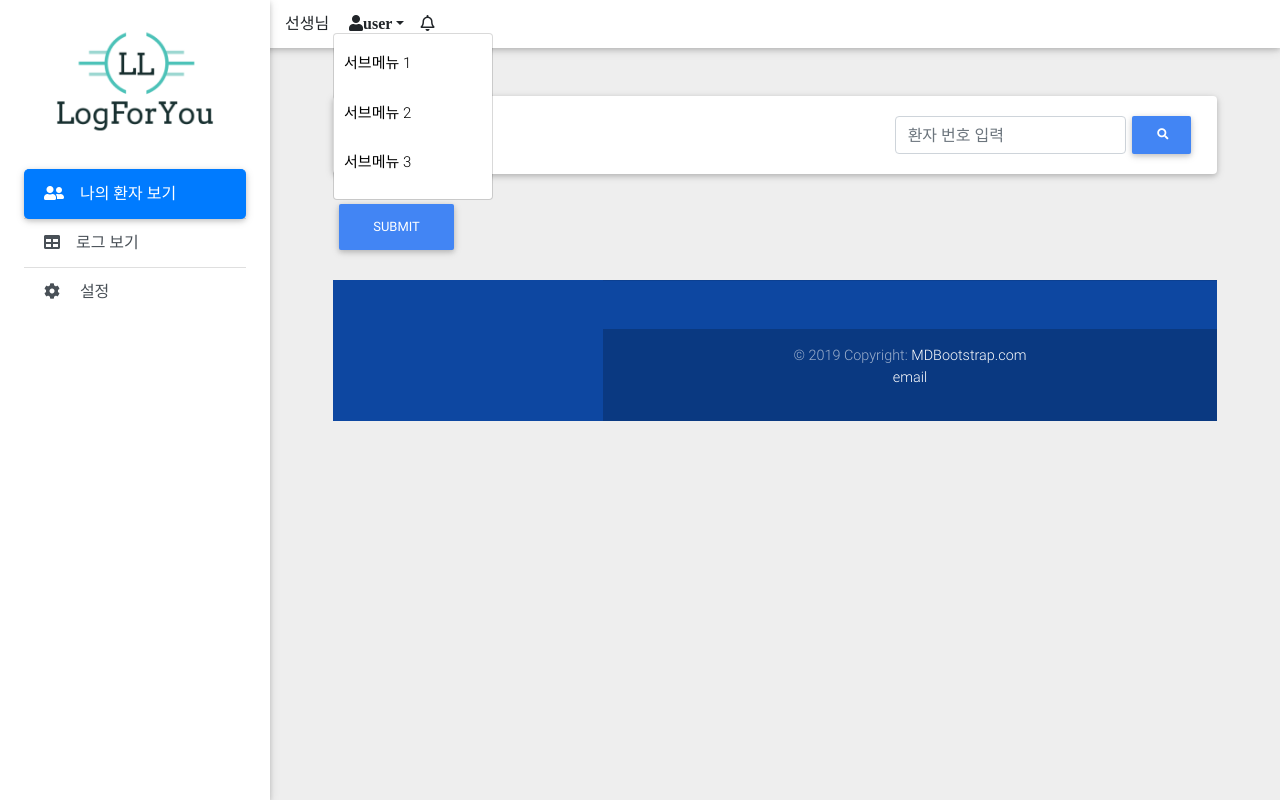
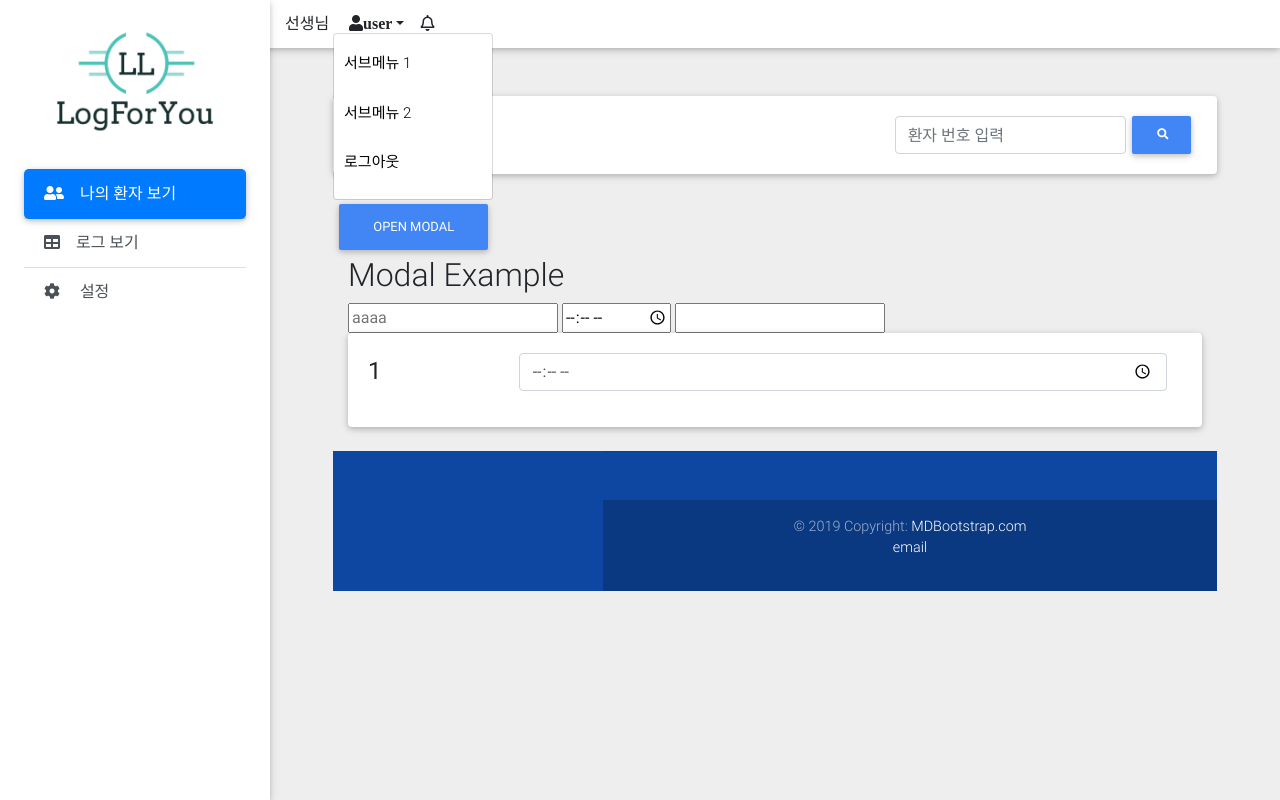
Before and after one commit to k156/LogForYou, a Python web app: template helloflask/templates/test.html in a window 1280 px wide, after a click on "user". Run offline with Jinja, Linux system fonts and the light colour scheme; the template is opened without the code that fills it, so the values that code supplies are empty; some libraries are stand-ins or nearby versions.

Commit message:
modal0001

```diff
--- a/helloflask/templates/application.html
+++ b/helloflask/templates/application.html
@@ -88,9 +88,12 @@ position:absolute;
             <li class="nav-item">
                 <strong id="user_name"></strong>{% block username %} {{uname}} 선생님{% endblock username %}</a> <!-- (이름)선생님 -->
                 <span class="user_name dropdown">
-                    {% block box %}
-                  <i class="fas fa-user ml-3" a href="localhost5000/sign_in" target="_self" onclick="clickcr(this, 'nmy.idname', '', '', event);My.movePage('localhost5000/sign_in');return false;"></i>
-                  {% endblock box %}
+                    <i class="fas fa-user ml-3 dropdown-toggle" id="dropdownMenuButton" data-toggle="dropdown">user</i>
+                    <div class="dropdown-menu" aria-labelledby="dropdownMenuButton">
+                      <a class="dropdown-item" href="#">서브메뉴 1</a>
+                      <a class="dropdown-item" href="#">서브메뉴 2</a>
+                      <a class="dropdown-item" href="/logout">로그아웃</a>
+                    </div>
                 </span>  <!--QQQ href 주소 '자기 정보 수정'페이지로. onclickr 수정.MymovePage 수정-->
 
                 <!-- <span class="user_name"><a href="localhost5000/sign_in" target="_self" onclick="clickcr(this, 'nmy.idname', '', '', event);My.movePage('https://nid.naver.com/user2/api/route.nhn?m=routePcProfileModification');return false;"><strong id="user_name"></strong>선생님 안녕하세요!</a></span>
@@ -174,6 +177,9 @@ position:absolute;
       {% endblock heading %}
       <!-- Heading -->
 
+      <button type="button" class="btn btn-primary" data-toggle="modal" data-target="#myModal">
+          Open modal
+        </button>
 
       {% block body %}
       <!--Grid row-->
--- /dev/null
+++ b/helloflask/templates/macro/column_input_forms.html
@@ -0,0 +1,71 @@
+{% macro coloumn_range5(name, num, typeid) %}
+<div class="card mb-4 wow fadeIn">
+    <!--Card content-->
+    <div class="card-body d-sm-flex justify-content-between">
+        <h4 class="mb-2 mb-sm-0 pt-1">
+            <span>{{name}}</span>
+        </h4>
+        <div class="form-group col-10">
+            <select class="form-control" id="exampleFormControlSelect1" name='{{typeid}}' value="">
+                <option>전체</option>
+                <option>1</option>
+                <option>2</option>
+                <option>3</option>
+                <option>4</option>
+                <option>5</option>
+            </select>
+        </div>
+    </div>
+</div>
+{% endmacro %}
+
+{% macro column_boolean(name, num, typeid) %}
+<div class="card mb-4 wow fadeIn">
+    <!--Card content-->
+    <div class="card-body d-sm-flex justify-content-between">
+        <h4 class="mb-2 mb-sm-0 pt-1">
+            <span>{{name}}</span>
+        </h4>
+        <div class="form-group col-8 container">
+            <div class="row">
+                <div class="form-check form-check-inline col">
+                    <input class="form-check-input" type="radio" name="{{typeid}}" id="inlineRadio1" value="0">
+                    <label class="form-check-label" for="inlineRadio1">없음</label>
+                </div>
+                <div class="form-check form-check-inline col">
+                    <input class="form-check-input" type="radio" name="{{typeid}}" id="inlineRadio2" value="1">
+                    <label class="form-check-label" for="inlineRadio2">있음</label>
+                </div>
+            </div>
+        </div>
+    </div>
+</div>
+{% endmacro %}
+
+{% macro column_inputbox(name, num, typeid) %}
+<div class="card mb-4 wow fadeIn">
+        <!--Card content-->
+        <div class="card-body d-sm-flex justify-content-between">
+            <h4 class="mb-2 mb-sm-0 pt-1">
+                <span>{{name}}</span>
+            </h4>
+            <div class="form-group col-10">
+                <input type="text" class="form-control" id="formGroupExampleInput" placeholder="내용 입력" name='{{typeid}}' value="">
+            </div>
+        </div>
+    </div>
+{% endmacro %}
+
+{% macro column_time(name, num, typeid) %}
+<div class="card mb-4 wow fadeIn">
+        <!--Card content-->
+        <div class="card-body d-sm-flex justify-content-between">
+            <h4 class="mb-2 mb-sm-0 pt-1">
+                <span>{{name}}</span>
+            </h4>
+            <div class="form-group col-10">
+                <input type="time" class="form-control" id="formGroupExampleInput" placeholder="내용 입력" name='{{typeid}}' value="">
+            </div>
+        </div>
+    </div>
+{% endmacro %}
--- a/helloflask/templates/test.html
+++ b/helloflask/templates/test.html
@@ -1,37 +1,41 @@
 {% extends "application.html" %}
-{% from "macro/test_form.html" import coloumn_range5, column_boolean, column_inputbox, test_call %}
+{% from "macro/column_input_forms.html" import coloumn_range5, column_boolean, column_inputbox, column_time %}
 
-{% block box %}
-        <i class="fas fa-user ml-3 dropdown-toggle" id="dropdownMenuButton" data-toggle="dropdown">user</i>
-        <div class="dropdown-menu" aria-labelledby="dropdownMenuButton">
-          <a class="dropdown-item" href="#">서브메뉴 1</a>
-          <a class="dropdown-item" href="#">서브메뉴 2</a>
-          <a class="dropdown-item" href="#">서브메뉴 3</a>
-        </div>
-{% endblock box %}
-<!--  QQQ log table에 인풋 -->
+
 
 {% block body %}
-<form action="/test" method="POST">
-{% set il = namespace() %}
-{% set il.val = 1 %}
-{% if ucol %}
-  {% for ii in ucol %}
-    {{ii.col_type}}
-      {% if ii.col_type == 1 %}
-        {{coloumn_range5(ii.col_name, il.val, ii.id)}}
-        {% set il.val = il.val + 1%}
-      {% elif ii.col_type == 2 %}
-        {{column_inputbox(ii.col_name, il.val, ii.id)}}
-        {% set il.val = il.val + 1%}
-      {% elif ii.col_type == 3 %}
-        {{column_boolean(ii.col_name, il.val, ii.id)}}
-        {% set il.val = il.val + 1%}
-      {% endif %}
-  {% endfor %}
-{% endif %}
+<div class="container">
+  <h2>Modal Example</h2>
+  <!-- Button to Open the Modal -->
 
-<!-- QQQ 버튼 중앙에 위치시키기  -->
-  <button type="submit" class="btn btn-primary">Submit</button>
-</form>
+  <input type="datetime" name="test" id="d" placeholder="aaaa">
+<input type="time" name="" id="">
+<input type="datetime" name="" id="">
+{{column_time(1,2,3)}}
+  <!-- The Modal -->
+  <div class="modal" id="myModal">
+    <div class="modal-dialog">
+      <div class="modal-content">
+
+        <!-- Modal Header -->
+        <div class="modal-header">
+          <h4 class="modal-title">Modal Heading</h4>
+          <button type="button" class="close" data-dismiss="modal">&times;</button>
+        </div>
+
+        <!-- Modal body -->
+        <div class="modal-body">
+          Modal body..
+        </div>
+
+        <!-- Modal footer -->
+        <div class="modal-footer">
+          <button type="button" class="btn btn-danger" data-dismiss="modal">Close</button>
+        </div>
+
+      </div>
+    </div>
+  </div>
+
+</div>
 {% endblock body %}
```
Also changed, not shown: helloflask/templates/log.html (added, +33 -0 lines), helloflask/views.py (+60 -65 lines).
